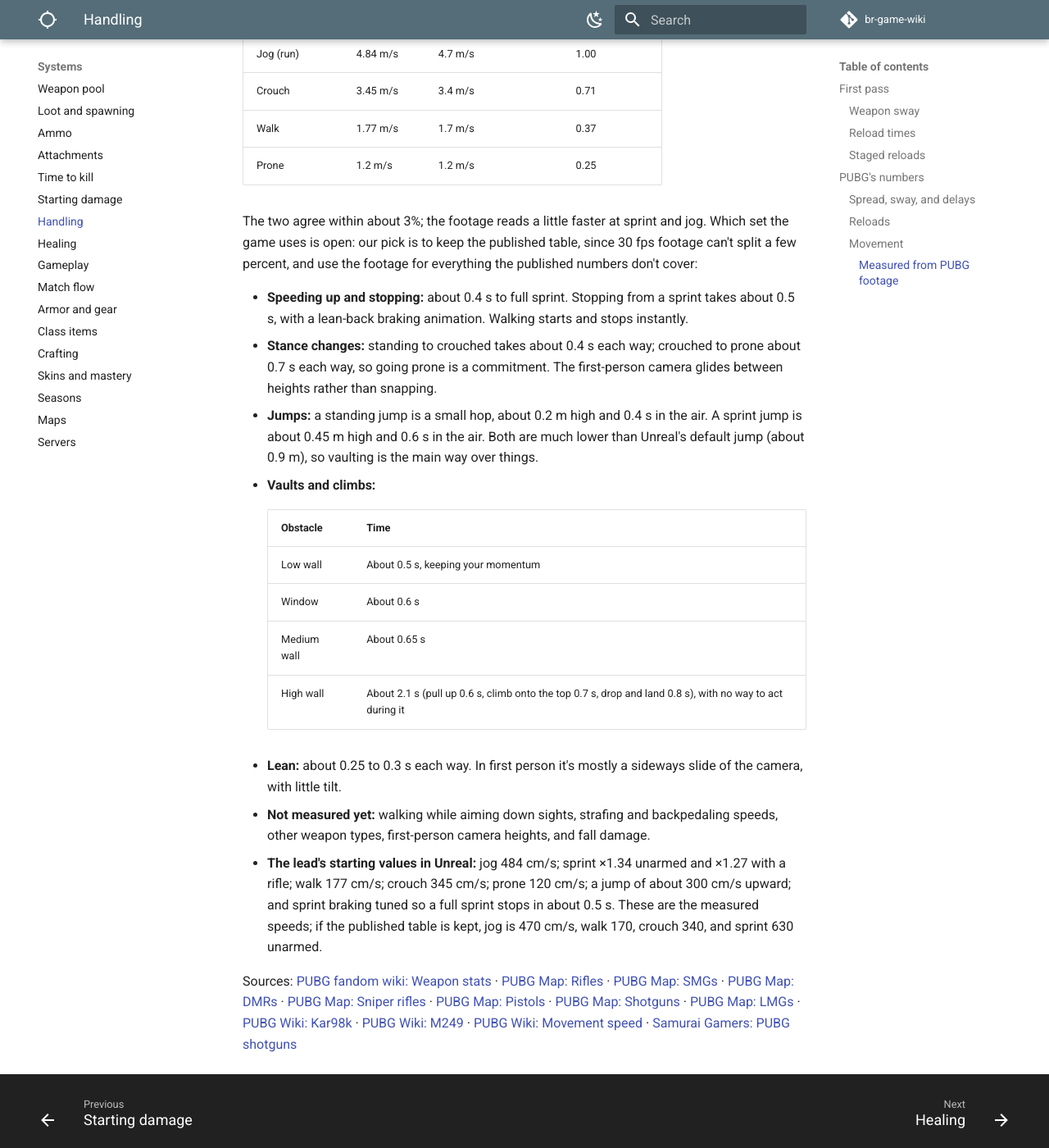
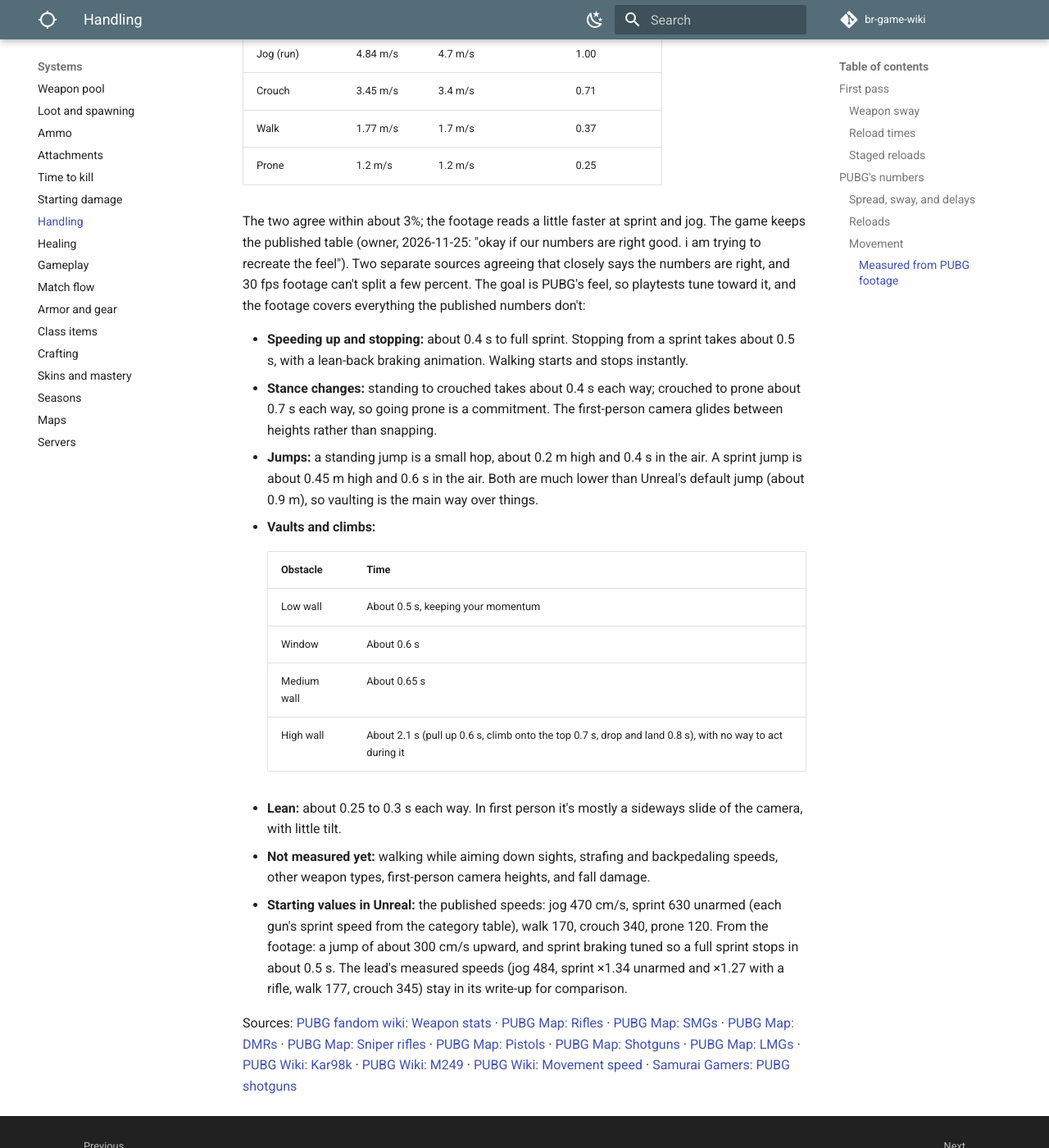
Before and after one commit to DerrickSpartan1/br-game-wiki, an MkDocs documentation site: the page built from docs/systems/handling.md, in a window 1280 px wide and 1400 px high, scrolled down 9261 px. Shown: the whole window at 82% size. Built offline with MkDocs 1.6.1 and Material for MkDocs 9.7.7, drawn with Linux system fonts in a browser that asks for light colours; comment, search, counter and statistics services are not loaded.

Commit message:
Movement: PUBG's published speeds kept, footage as the feel target (owner)
Co-Authored-By: Claude Opus 5.5 <noreply@anthropic.com>
Claude-Session: https://claude.ai/code/session_01LAp2s4euUjj6HZthupXLj4

```diff
--- a/docs/systems/handling.md
+++ b/docs/systems/handling.md
@@ -186,7 +186,7 @@ The lead measured PUBG's movement frame by frame from Training Mode recordings (
 | Walk | 1.77 m/s | 1.7 m/s | 0.37 |
 | Prone | 1.2 m/s | 1.2 m/s | 0.25 |
 
-The two agree within about 3%; the footage reads a little faster at sprint and jog. Which set the game uses is open: our pick is to keep the published table, since 30 fps footage can't split a few percent, and use the footage for everything the published numbers don't cover:
+The two agree within about 3%; the footage reads a little faster at sprint and jog. The game keeps the published table (owner, 2026-11-25: "okay if our numbers are right good. i am trying to recreate the feel"). Two separate sources agreeing that closely says the numbers are right, and 30 fps footage can't split a few percent. The goal is PUBG's feel, so playtests tune toward it, and the footage covers everything the published numbers don't:
 
 - **Speeding up and stopping:** about 0.4 s to full sprint. Stopping from a sprint takes about 0.5 s, with a lean-back braking animation. Walking starts and stops instantly.
 - **Stance changes:** standing to crouched takes about 0.4 s each way; crouched to prone about 0.7 s each way, so going prone is a commitment. The first-person camera glides between heights rather than snapping.
@@ -202,6 +202,6 @@ The two agree within about 3%; the footage reads a little faster at sprint and j
 
 - **Lean:** about 0.25 to 0.3 s each way. In first person it's mostly a sideways slide of the camera, with little tilt.
 - **Not measured yet:** walking while aiming down sights, strafing and backpedaling speeds, other weapon types, first-person camera heights, and fall damage.
-- **The lead's starting values in Unreal:** jog 484 cm/s; sprint ×1.34 unarmed and ×1.27 with a rifle; walk 177 cm/s; crouch 345 cm/s; prone 120 cm/s; a jump of about 300 cm/s upward; and sprint braking tuned so a full sprint stops in about 0.5 s. These are the measured speeds; if the published table is kept, jog is 470 cm/s, walk 170, crouch 340, and sprint 630 unarmed.
+- **Starting values in Unreal:** the published speeds: jog 470 cm/s, sprint 630 unarmed (each gun's sprint speed from the category table), walk 170, crouch 340, prone 120. From the footage: a jump of about 300 cm/s upward, and sprint braking tuned so a full sprint stops in about 0.5 s. The lead's measured speeds (jog 484, sprint ×1.34 unarmed and ×1.27 with a rifle, walk 177, crouch 345) stay in its write-up for comparison.
 
 Sources: [PUBG fandom wiki: Weapon stats](https://pubg.fandom.com/wiki/Weapon_Stats_for_PLAYERUNKNOWN%27s_BATTLEGROUNDS) · [PUBG Map: Rifles](https://pubgmap.io/weapons/rifles.html) · [PUBG Map: SMGs](https://pubgmap.io/weapons/smg.html) · [PUBG Map: DMRs](https://pubgmap.io/weapons/dmr.html) · [PUBG Map: Sniper rifles](https://pubgmap.io/weapons/sniper.html) · [PUBG Map: Pistols](https://pubgmap.io/weapons/pistols.html) · [PUBG Map: Shotguns](https://pubgmap.io/weapons/shotguns.html) · [PUBG Map: LMGs](https://pubgmap.io/weapons/lmg.html) · [PUBG Wiki: Kar98k](https://pubg.wiki.gg/wiki/Kar98K) · [PUBG Wiki: M249](https://pubg.wiki.gg/wiki/M249) · [PUBG Wiki: Movement speed](https://pubg.wiki.gg/wiki/Movement_Speed) · [Samurai Gamers: PUBG shotguns](https://samurai-gamers.com/playerunknowns-battlegrounds-pubg/shotgun-stats-guide/)
```
Also changed, not shown: docs/planning/changelog.md (+1 -0 lines), docs/planning/chat-notes.md (+1 -1 lines), docs/planning/decisions.md (+1 -0 lines), docs/planning/to-do.md (+2 -2 lines).
